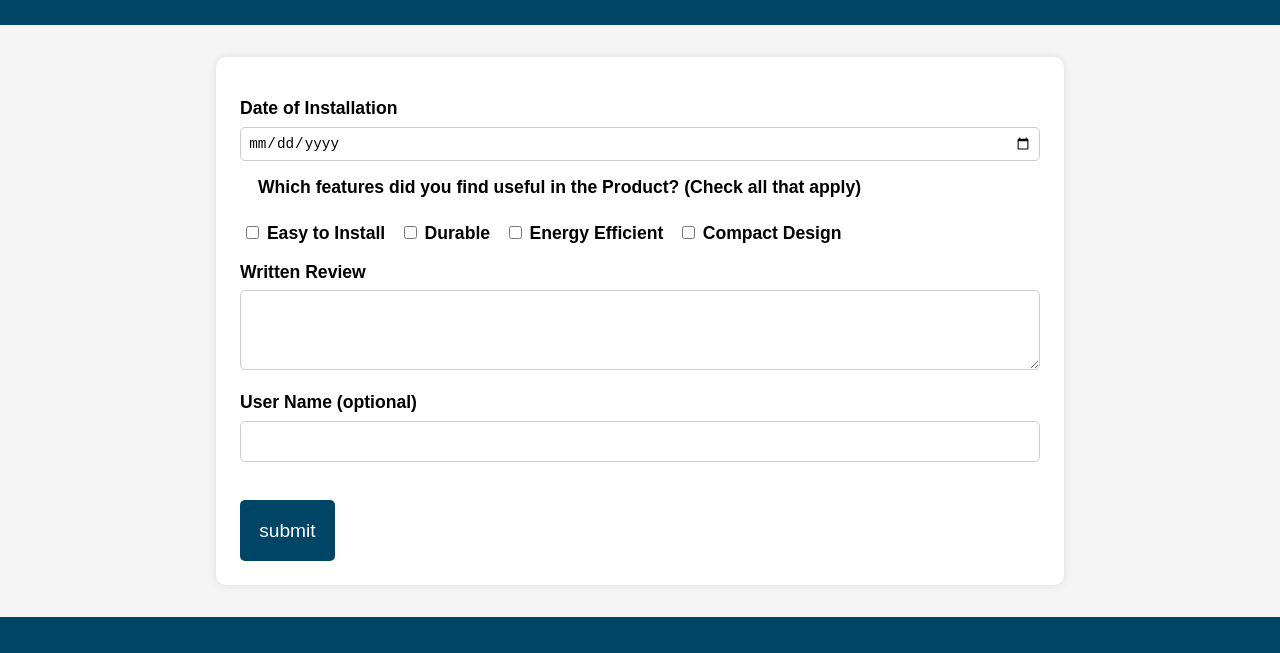
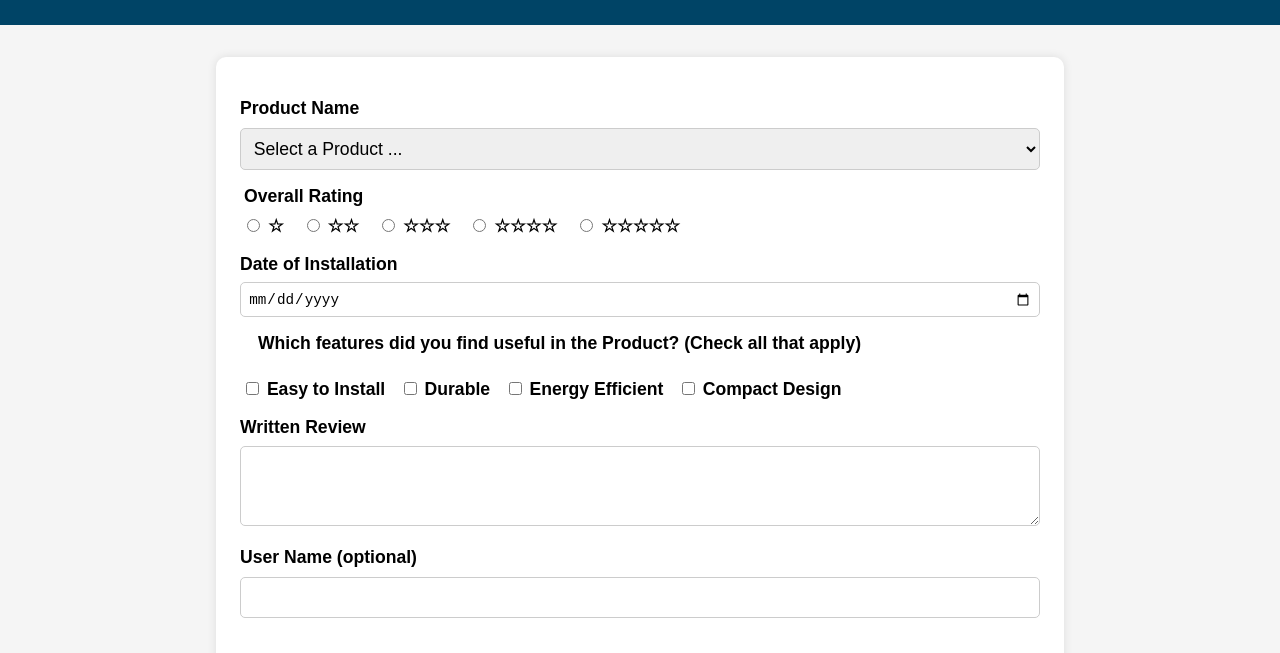
Before and after one commit to KrishnaBahadurNepali/wdd131, a plain HTML site: page form.html in a window 1280 px wide. Shown: the part 103-756 px from the top of the page. Drawn offline with Linux system fonts and the light colour scheme.

Commit message:
restore errased code

```diff
--- a/form.html
+++ b/form.html
@@ -22,6 +22,19 @@
   </header>
   <main>
     <form action="review.html" method="get">
+      <label for="productName">Product Name</label>
+      <select id="productName" name="productName" required>
+        <option value="" disabled selected>Select a Product ...</option>
+      </select>
+
+      <fieldset class="rating-group">
+        <legend>Overall Rating</legend>
+        <label><input type="radio" name="rating" value="1" required> ☆</label>
+        <label><input type="radio" name="rating" value="2"> ☆☆</label>
+        <label><input type="radio" name="rating" value="3"> ☆☆☆</label>
+        <label><input type="radio" name="rating" value="4"> ☆☆☆☆</label>
+        <label><input type="radio" name="rating" value="5"> ☆☆☆☆☆</label>
+      </fieldset>
 
       <label for="installDate">Date of Installation</label>
       <input type="date" id="installDate" name="installDate" required>
@@ -33,13 +46,10 @@
         <label><input type="checkbox" name="features" value="energy_efficient"> Energy Efficient</label>
         <label><input type="checkbox" name="features" value="compact"> Compact Design</label>
       </fieldset>
-
       <label for="review">Written Review</label>
       <textarea id="review" name="review" rows="4"></textarea>
-
       <label for="userName">User Name (optional)</label>
       <input type="text" id="userName" name="userName">
-
       <input type="submit" value="submit">
     </form>
   </main>
```
Lines whose indentation alone changed are shown as unchanged.
